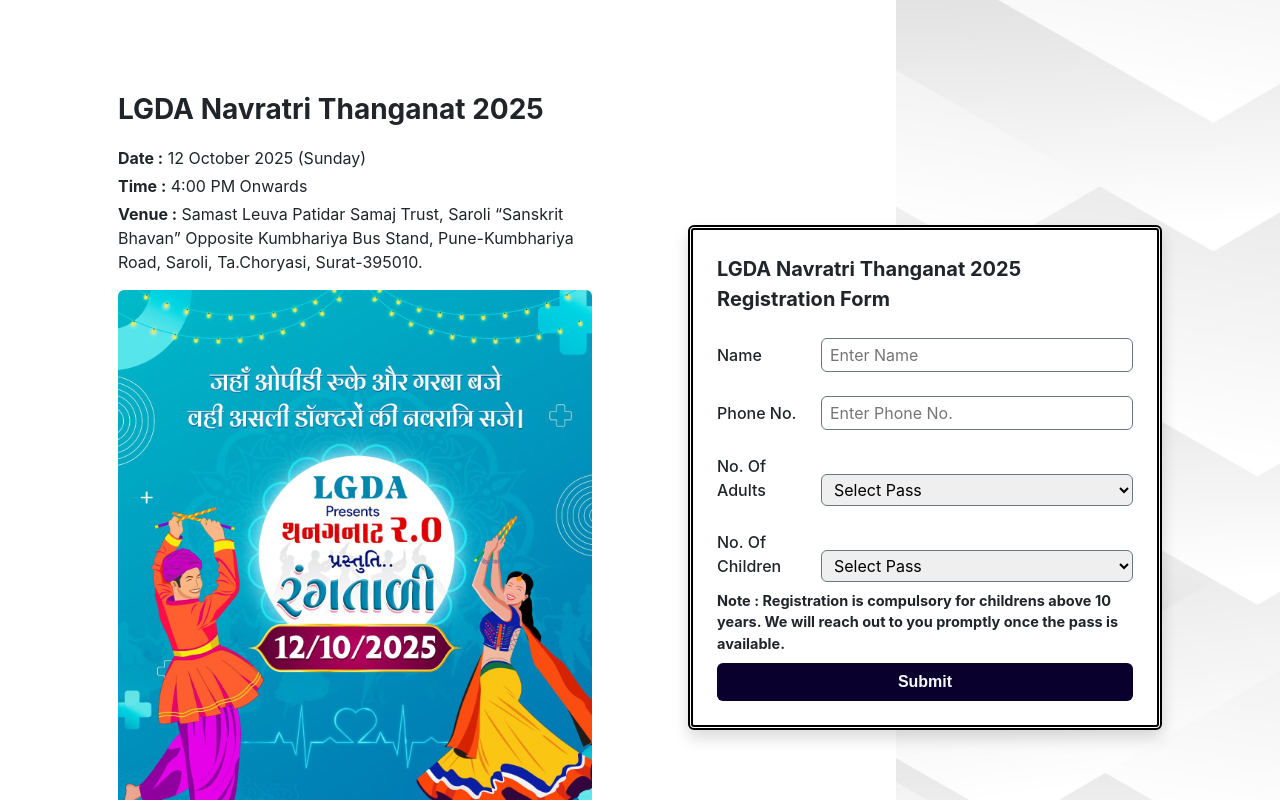
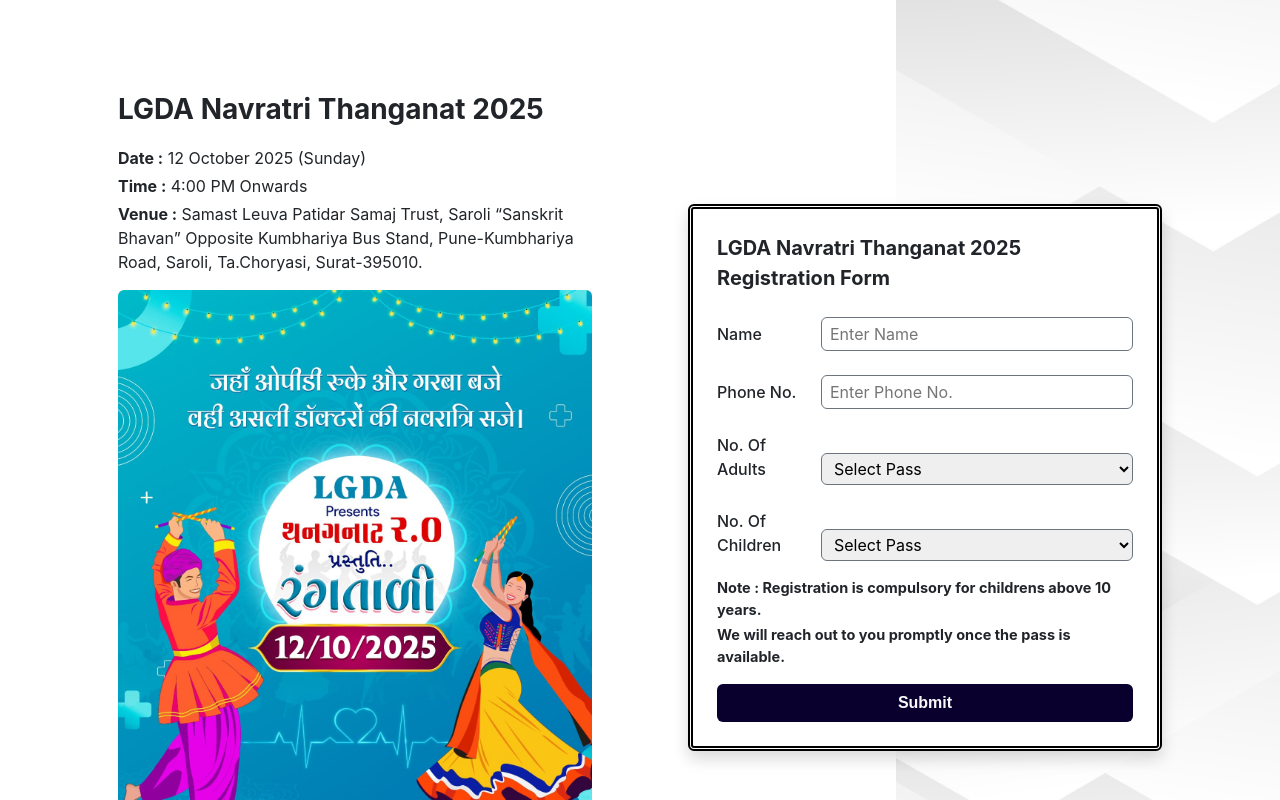
Before and after one commit to tankvaishali/thanganat, a React (Create React App) app: page /buynow in a window 1280 px wide. Shown: the top 800 px of the page. Built offline with nearby package versions, Linux system fonts and the light colour scheme.

Commit message:
new line start note

```diff
--- a/src/Component/Buynow.jsx
+++ b/src/Component/Buynow.jsx
@@ -165,11 +165,12 @@
                                         </div>
 
 
-                                        <div className="text-dark fw-bold my-2" style={{ fontSize: "14.5px" }}>
+                                        <div className="text-dark fw-bold mt-3" style={{ fontSize: "14.5px" }}>
                                             Note : Registration is compulsory for childrens above 10 years.
+                                        </div>
+                                        <div className="text-dark fw-bold mt-1 mb-3" style={{ fontSize: "14.5px" }}>
                                            We will reach out to you promptly once the pass is available.
                                         </div>
-
 
                                         <div className="w-100">
                                             <Link to={""} className="text-decoration-none">
```
